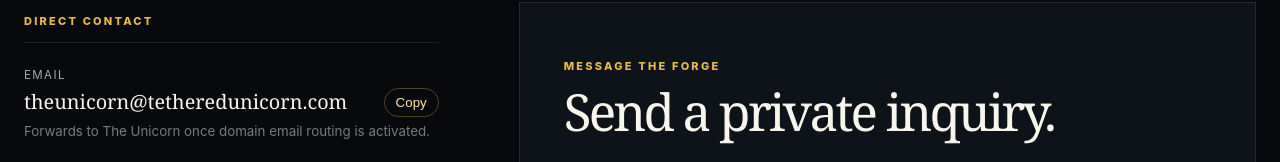
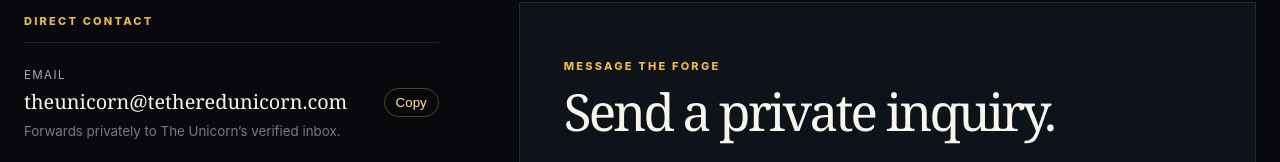
Before and after one commit to Jnthhrn8/tethered-unicorn-labs, a plain HTML site: page contact.html in a window 1280 px wide. Shown: the part 687-849 px from the top of the page. Drawn offline with Linux system fonts and the light colour scheme.

Commit message:
Activate Tethered Unicorn domain email

```diff
--- a/contact.html
+++ b/contact.html
@@ -25,7 +25,7 @@
       <section class="contact-layout">
         <div class="contact-details">
           <p class="section-number">DIRECT CONTACT</p>
-          <article><span>Email</span><a href="mailto:theunicorn@tetheredunicorn.com">theunicorn@tetheredunicorn.com</a><button class="copy-button" type="button" data-copy="theunicorn@tetheredunicorn.com">Copy</button><small>Forwards to The Unicorn once domain email routing is activated.</small></article>
+          <article><span>Email</span><a href="mailto:theunicorn@tetheredunicorn.com">theunicorn@tetheredunicorn.com</a><button class="copy-button" type="button" data-copy="theunicorn@tetheredunicorn.com">Copy</button><small>Forwards privately to The Unicorn’s verified inbox.</small></article>
           <article><span>Fallback email</span><a href="mailto:tetheredunicorn@gmail.com">tetheredunicorn@gmail.com</a><button class="copy-button" type="button" data-copy="tetheredunicorn@gmail.com">Copy</button></article>
           <article><span>Phone</span><a href="tel:+14079687358">407-968-7358</a><button class="copy-button" type="button" data-copy="407-968-7358">Copy</button></article>
           <p class="availability">Please do not send passwords, access keys, financial information, health records, or other sensitive data through these public contact methods.</p>
```
Also changed, not shown: README.md.
